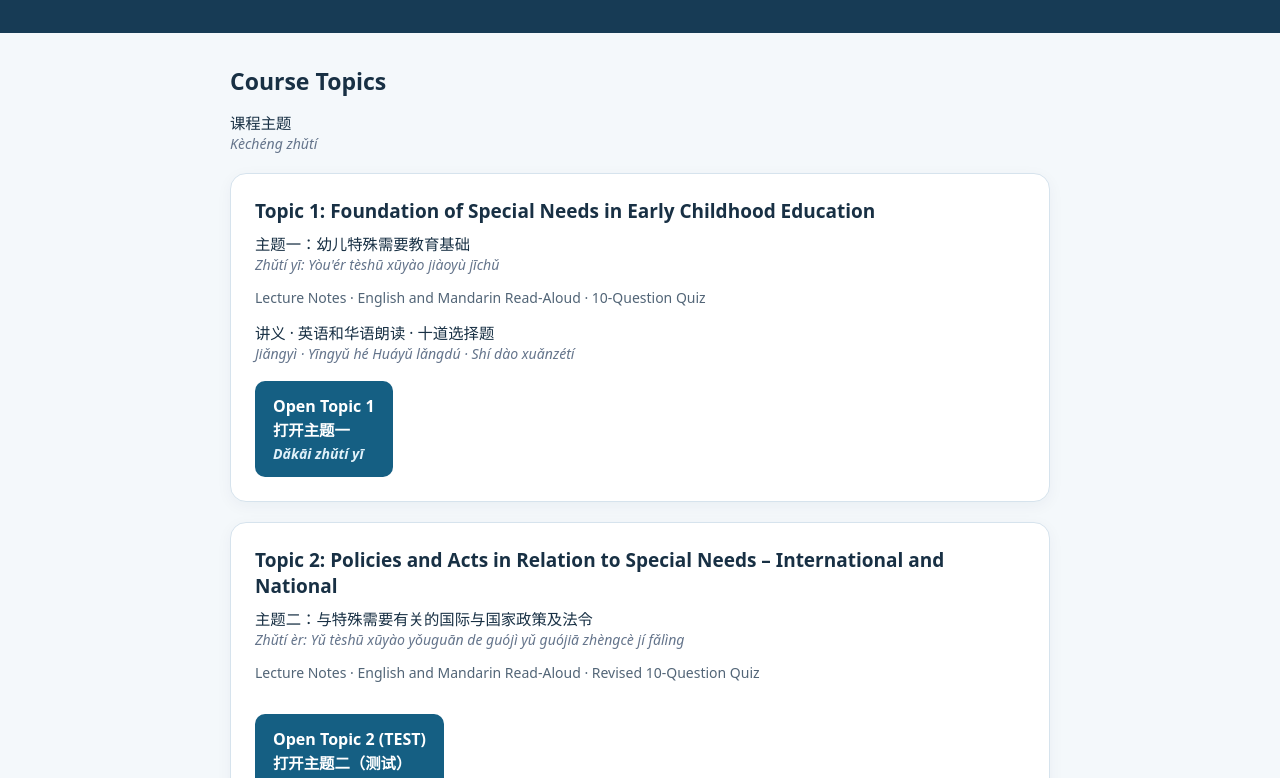
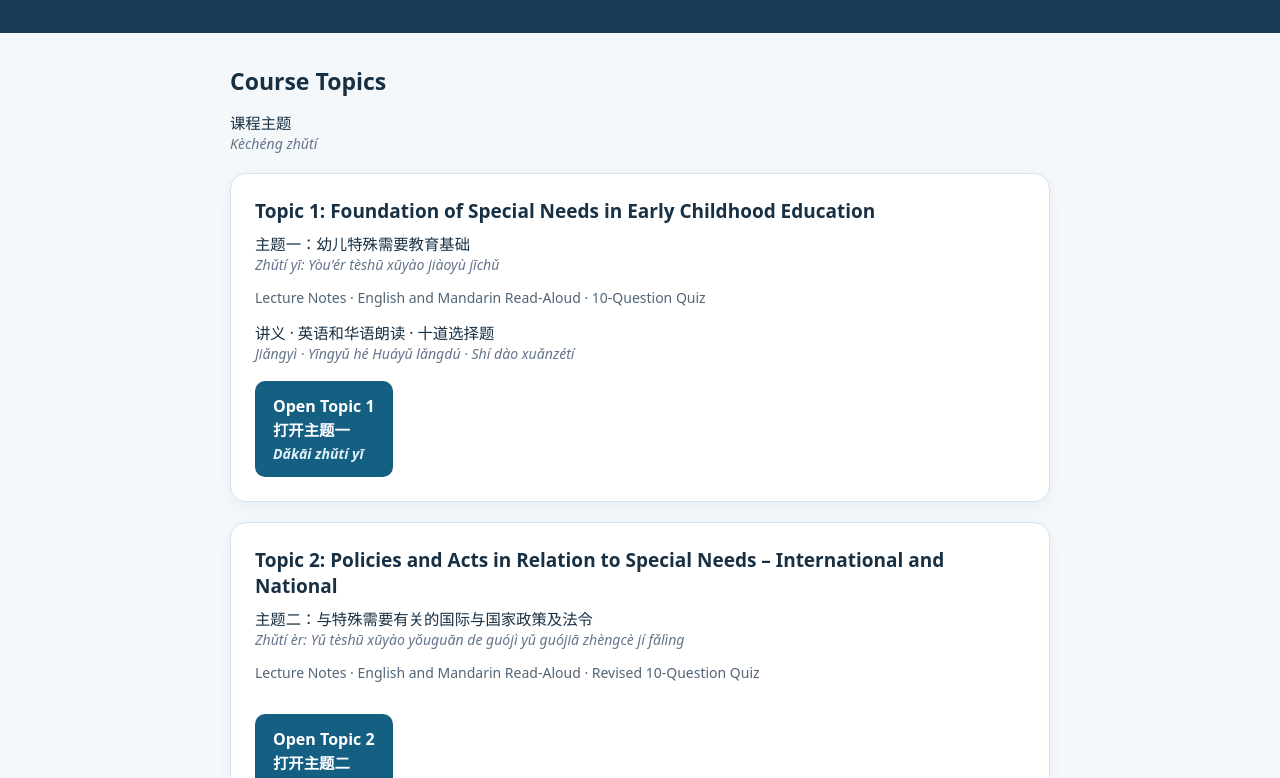
Before and after one commit to CikguIta/BECE2094-STUDENT-PUBLIC, a plain HTML site: page index.html in a window 1280 px wide. Shown: the part 174-952 px from the top of the page. Drawn offline with Linux system fonts and the light colour scheme.

Commit message:
Clean up BECE2094 student homepage

```diff
--- a/index.html
+++ b/index.html
@@ -20,7 +20,7 @@
 <div class="zh">讲义 · 英语和华语朗读 · 十道选择题</div><div class="py">Jiǎngyì · Yīngyǔ hé Huáyǔ lǎngdú · Shí dào xuǎnzétí</div>
 <a class="action" href="student-content/BECE2094_Topic1_Student.html">Open Topic 1<div class="zh">打开主题一</div><div class="py">Dǎkāi zhǔtí yī</div></a>
 </section>
-<section class="card" style="margin-top:20px" aria-labelledby="topic2"><p id="topic2" class="title">Topic 2: Policies and Acts in Relation to Special Needs – International and National</p><div class="zh">主题二：与特殊需要有关的国际与国家政策及法令</div><div class="py">Zhǔtí èr: Yǔ tèshū xūyào yǒuguān de guójì yǔ guójiā zhèngcè jí fǎlìng</div><p class="small">Lecture Notes · English and Mandarin Read-Aloud · Revised 10-Question Quiz</p><a class="action" href="student-content/BECE2094_Topic2_Student.html">Open Topic 2 (TEST)<div class="zh">打开主题二（测试）</div><div class="py">Dǎkāi zhǔtí èr (cèshì)</div></a></section>
+<section class="card" style="margin-top:20px" aria-labelledby="topic2"><p id="topic2" class="title">Topic 2: Policies and Acts in Relation to Special Needs – International and National</p><div class="zh">主题二：与特殊需要有关的国际与国家政策及法令</div><div class="py">Zhǔtí èr: Yǔ tèshū xūyào yǒuguān de guójì yǔ guójiā zhèngcè jí fǎlìng</div><p class="small">Lecture Notes · English and Mandarin Read-Aloud · Revised 10-Question Quiz</p><a class="action" href="student-content/BECE2094_Topic2_Student.html">Open Topic 2<div class="zh">打开主题二</div><div class="py">Dǎkāi zhǔtí èr</div></a></section>
 <section class="card" style="margin-top:20px" aria-labelledby="topic3">
 <p id="topic3" class="title">Topic 3: Curriculum, Programme and Classroom Modification Activities in Early Childhood (0–6 years old)</p>
 <div class="zh">主题三：幼儿期（0–6岁）的课程、教育计划及课堂活动调整</div><div class="py">Zhǔtí sān: Yòu'ér qī (líng zhì liù suì) de kèchéng, jiàoyù jìhuà jí kètáng huódòng tiáozhěng</div>
@@ -63,7 +63,6 @@
 <div class="zh">讲义 · 英语和华语朗读 · 十道选择题</div><div class="py">Jiǎngyì · Yīngyǔ hé Huáyǔ lǎngdú · Shí dào xuǎnzétí</div>
 <a class="action" href="student-content/BECE2094_Topic8_Student.html">Open Topic 8<div class="zh">打开主题八</div><div class="py">Dǎkāi zhǔtí bā</div></a>
 </section>
-<section class="later" aria-label="Future topics"><strong>More topics will be added soon.</strong><div class="zh">更多主题将陆续添加。</div><div class="py">Gèng duō zhǔtí jiāng lùxù tiānjiā.</div></section>
 <footer>BECE2094 · Student materials / 学生学习资料 / Xuéshēng xuéxí zīliào</footer>
 </main>
 </body>
```
